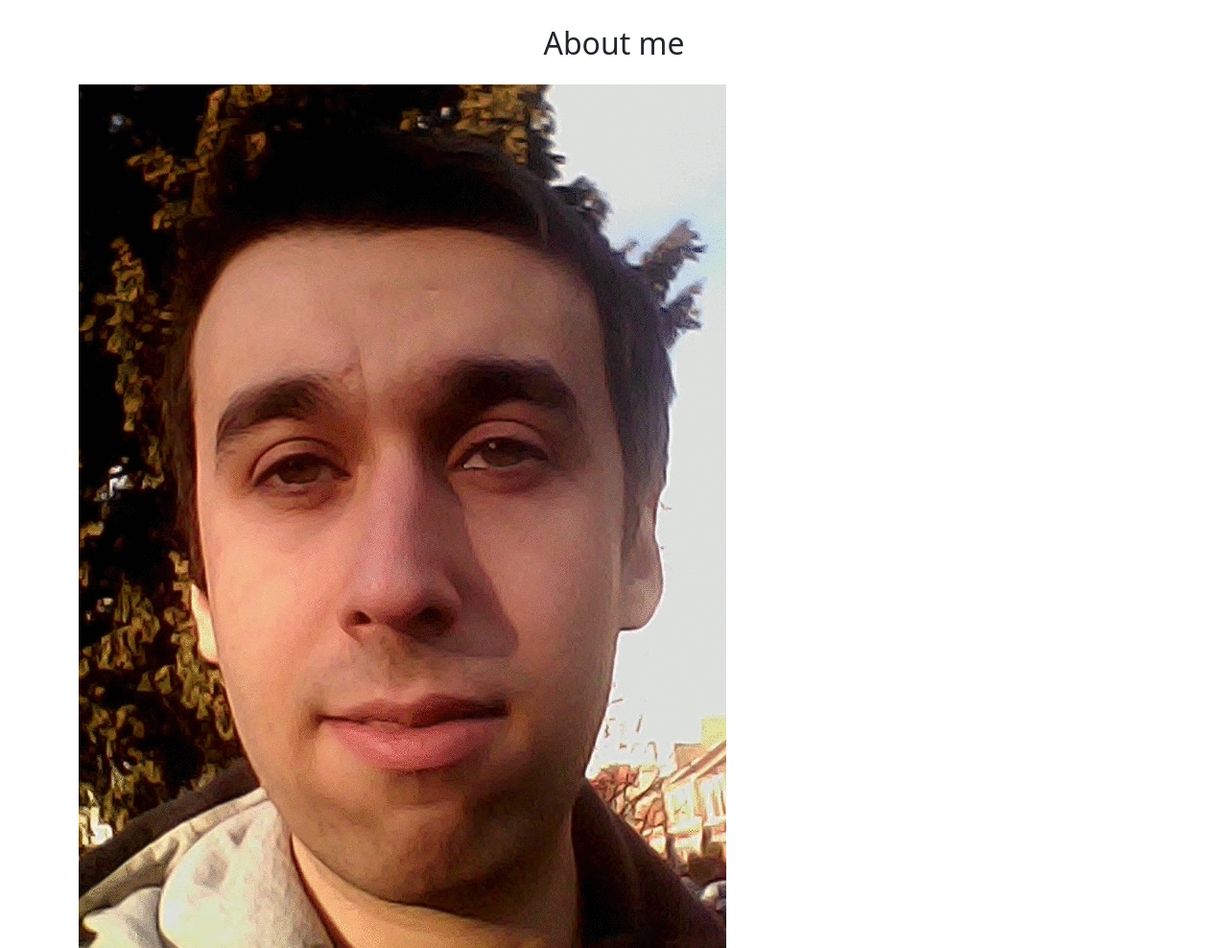
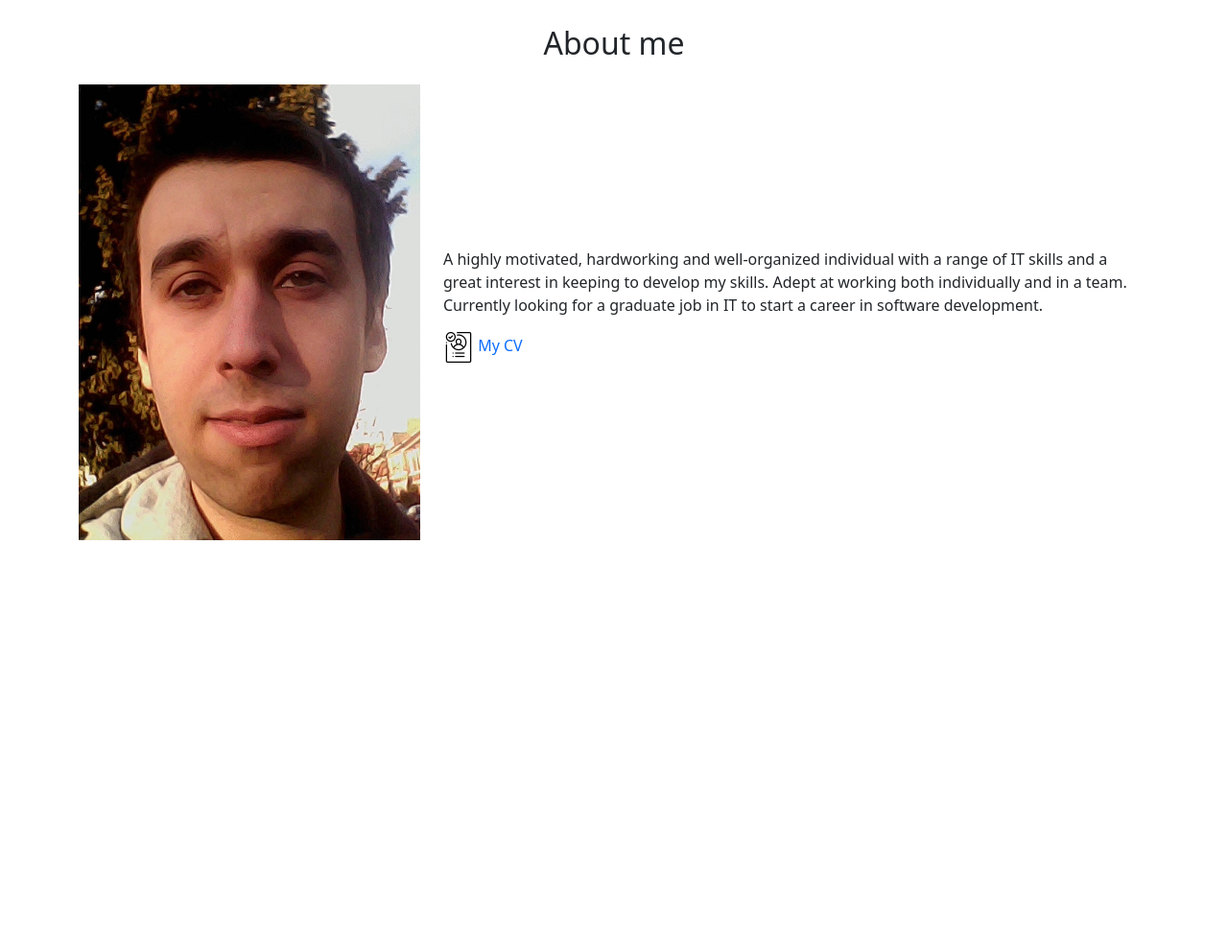
Before and after one commit to vitanv/web-porftolio, a plain HTML site: page index.html in a window 1280 px wide. Shown: the part 822-1810 px from the top of the page at 96% size. After the commit the page ends 1385 px from the top, so only its background shows below. Drawn offline with nearby package versions, Linux system fonts and the light colour scheme.

Commit message:
Added about me page

```diff
--- a/assets/style/style.css
+++ b/assets/style/style.css
@@ -21,7 +21,7 @@
 }
 .hero-image{
     height:100vh;
-    width: 100vw;
+    width: 100%;
 }
 .nav-visible{
     background-color:black ;
@@ -30,3 +30,13 @@
 .nav-invisible{
     background-color:transparent ;
 }
+.portrait{
+    width: 100%;
+}
+.cv-icon{
+    height: 2rem;
+    width: 2rem;
+}
+a:link{
+    text-decoration: none;
+}
--- a/index.html
+++ b/index.html
@@ -41,7 +41,7 @@
                 <h2>I am a computer science graduate</h2>
             </div>
         </section>
-        <section class="about-me">
+        <section class="about-me" id="about">
             <div class="container mt-4 pt-4">
                 <h2 class="text-center">About me</h2>
                 <div class="row mt-4">
@@ -51,7 +51,26 @@
                             class="portrait"
                         />
                     </div>
+                    <div class="col-lg-8 my-auto">
+                        <div>
+                            <p class=> A highly motivated, hardworking and well-organized individual with a range of IT skills and a
+                                great interest in keeping to develop my skills. Adept at working both individually and in a team.
+                                Currently looking for a graduate job in IT to start a career in software development.
+                            </p>
+                            <a href="assets/CV.pdf" download>
+                                <p class="download-text">
+                                <img
+                                    src="assets/style/cv.png"
+                                    class="cv-icon"
+                                />
+                                My CV
+                                </p>
+                            </a>
+                        </div>
+
+                    </div>
                 </div>
+
             </div>
         </section>
         <script src="assets/script/script.js"></script>
```
Also changed, not shown: assets/style/cv.png (added), 1 other file.
